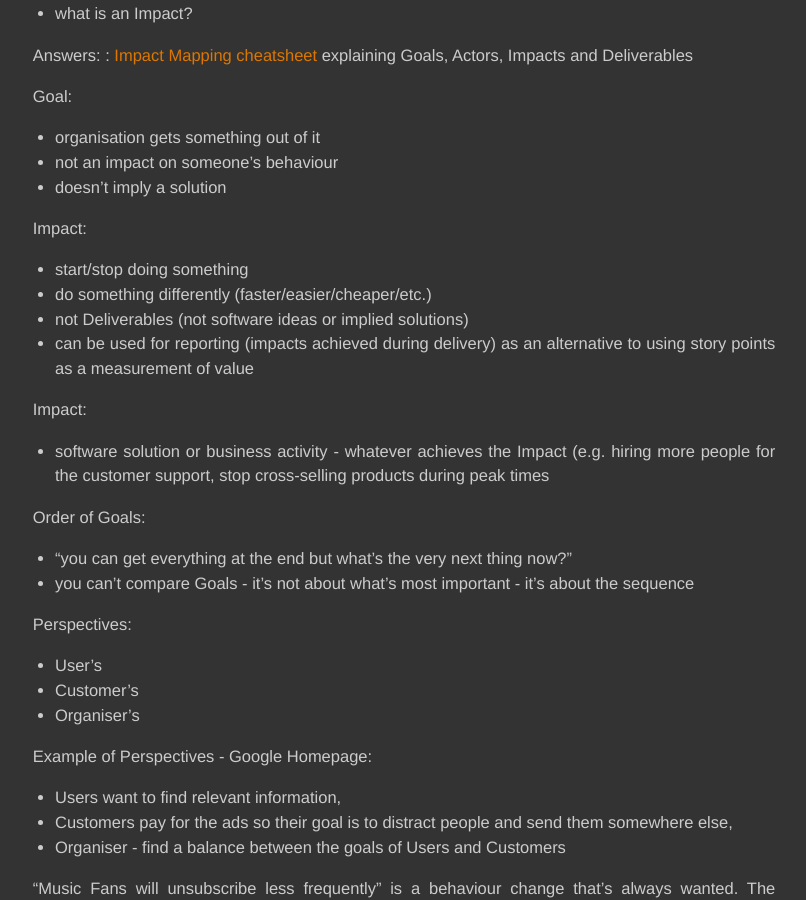
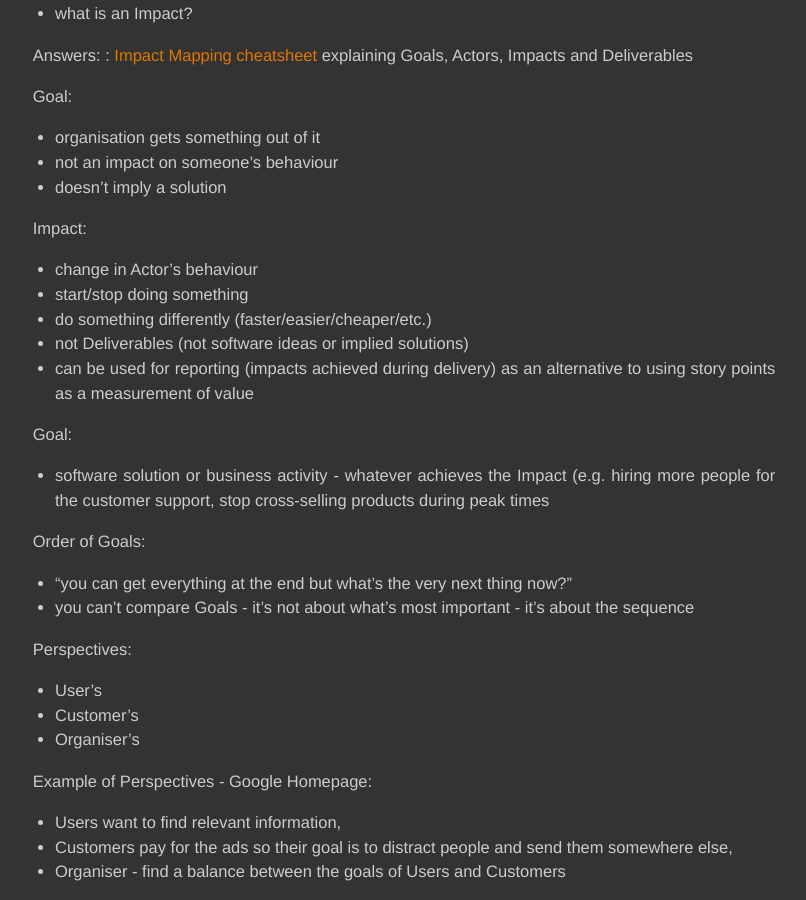
Before and after one commit to unclejamal/unclejamal.github.io, a Jekyll site: the page built from _posts/2017-09-30-impact-mapping-with-gojko-adzic.markdown, in a window 1280 px wide and 900 px high, scrolled down 7759 px. Shown: the whole window, without its empty margins (236-1042 px from the left). Built offline with Jekyll 4.4.1, drawn with Linux system fonts in a browser that asks for light colours; Markdown is read by kramdown in place of the engine named in the settings; comment, search, counter and statistics services are not loaded.

Commit message:
Corrections in Impact Mapping

```diff
--- a/_posts/2017-09-30-impact-mapping-with-gojko-adzic.markdown
+++ b/_posts/2017-09-30-impact-mapping-with-gojko-adzic.markdown
@@ -306,13 +306,14 @@ Goal:
 
 Impact:
 
+- change in Actor's behaviour
 - start/stop doing something
 - do something differently (faster/easier/cheaper/etc.)
 - not Deliverables (not software ideas or implied solutions)
 - can be used for reporting (impacts achieved during delivery) as an alternative to using story points as a measurement of value
 
 
-Impact:
+Goal:
 
 - software solution or business activity - whatever achieves the Impact (e.g. hiring more people for the customer support, stop cross-selling products during peak times
 
```
